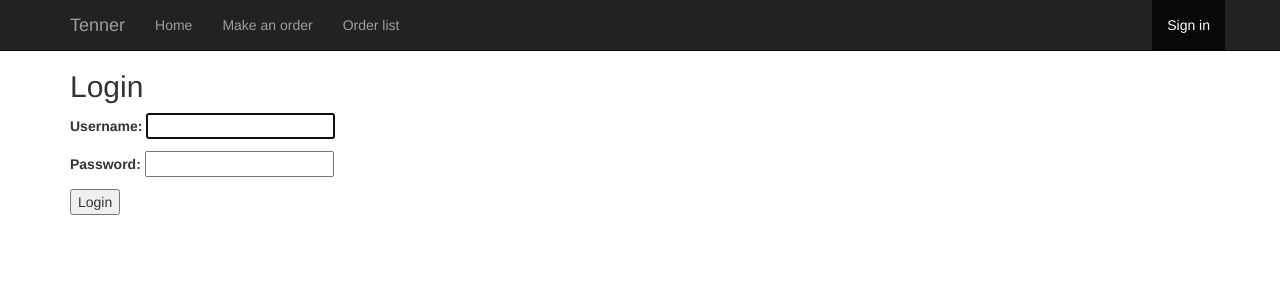
After one commit to adnathanail/tenner, a Django app: page /login/ in a window 1280 px wide. The commit adds this page. Shown: the top 300 px of the page. Run offline with Django 3.2, Linux system fonts and the light colour scheme; some libraries are stand-ins or nearby versions.

Commit message:
Created login and registration system

```diff
--- /dev/null
+++ b/orders/templates/base.html
@@ -0,0 +1,53 @@
+<!DOCTYPE html>
+<html lang="en">
+  <head>
+    <meta charset="utf-8">
+    <meta http-equiv="X-UA-Compatible" content="IE=edge">
+    <meta name="viewport" content="width=device-width, initial-scale=1">
+    <title>{% block title %}{% endblock %}</title>
+    <link rel="stylesheet" href="https://maxcdn.bootstrapcdn.com/bootstrap/3.3.7/css/bootstrap.min.css">
+    <style>
+      body {
+        padding-top: 50px;
+      }
+      .header {
+        text-align: center;
+      }
+    </style>
+    <!--[if lt IE 9]>
+      <script src="https://oss.maxcdn.com/html5shiv/3.7.3/html5shiv.min.js"></script>
+      <script src="https://oss.maxcdn.com/respond/1.4.2/respond.min.js"></script>
+    <![endif]-->
+  </head>
+  <body>
+    <nav class="navbar navbar-inverse navbar-fixed-top">
+      <div class="container">
+        <div class="navbar-header">
+          <button type="button" class="navbar-toggle collapsed" data-toggle="collapse" data-target="#navbar" aria-expanded="false" aria-controls="navbar">
+            <span class="sr-only">Toggle navigation</span>
+            <span class="icon-bar"></span>
+            <span class="icon-bar"></span>
+            <span class="icon-bar"></span>
+          </button>
+          <a class="navbar-brand" href="/">Tenner</a>
+        </div>
+        <div id="navbar" class="collapse navbar-collapse">
+          <ul class="nav navbar-nav">
+            <li {% block homeActive %}{% endblock %}><a href="/">Home</a></li>
+            <li {% block makeOrderActive %}{% endblock %}><a href="/makeOrder">Make an order</a></li>
+            <li {% block orderListActive %}{% endblock %}><a href="/orderList">Order list</a></li>
+          </ul>
+          <ul class="nav navbar-nav navbar-right">
+            <li {% block loginActive %}{% endblock %}><a href="/login">Sign in</a></li>
+          </ul>
+        </div>
+      </div>
+    </nav>
+    <div class="container">
+      {% block content %}
+      {% endblock %}
+    </div>
+    <script src="https://ajax.googleapis.com/ajax/libs/jquery/1.12.4/jquery.min.js"></script>
+    <script src="https://maxcdn.bootstrapcdn.com/bootstrap/3.3.7/js/bootstrap.min.js"></script>
+  </body>
+</html>
--- /dev/null
+++ b/orders/templates/registration/login.html
@@ -0,0 +1,14 @@
+{% extends 'base.html' %}
+
+{% block title %}Login{% endblock %}
+
+{% block loginActive %}class="active"{% endblock %}
+
+{% block content %}
+  <h2>Login</h2>
+  <form method="post">
+    {% csrf_token %}
+    {{ form.as_p }}
+    <button type="submit">Login</button>
+  </form>
+{% endblock %}
--- a/orders/urls.py
+++ b/orders/urls.py
@@ -1,5 +1,12 @@
-from django.conf.urls import url
+from django.conf.urls import url, include
 from . import views
+from django.contrib.auth import views as auth_views
+
 urlpatterns = [
-    url(r'^$', views.order_list, name='order_list'),
+    url(r'^$', views.home, name='home'),
+    url(r'^orderList/$', views.orderList, name='orderList'),
+    url(r'^makeOrder/$', views.makeOrder, name='makeOrder'),
+    url(r'^login/$', auth_views.login, name='login'),
+    url(r'^logout/$', auth_views.logout, {'next_page': '/'}, name='logout'),
+    url(r'^register/$', views.register_page, name='register'),
 ]
--- a/tenner/settings.py
+++ b/tenner/settings.py
@@ -119,3 +119,5 @@ USE_TZ = True
 
 STATIC_URL = '/static/'
 STATIC_ROOT = os.path.join(BASE_DIR, 'static')
+
+LOGIN_REDIRECT_URL = '/'
```
Also changed, not shown: orders/forms.py (added, +26 -0 lines), orders/templates/orders/home.html (added, +12 -0 lines), orders/templates/orders/make_order.html (added, +9 -0 lines), orders/templates/orders/order_list.html (+10 -21 lines), orders/templates/registration/register.html (added, +14 -0 lines), orders/views.py (+19 -1 lines).
